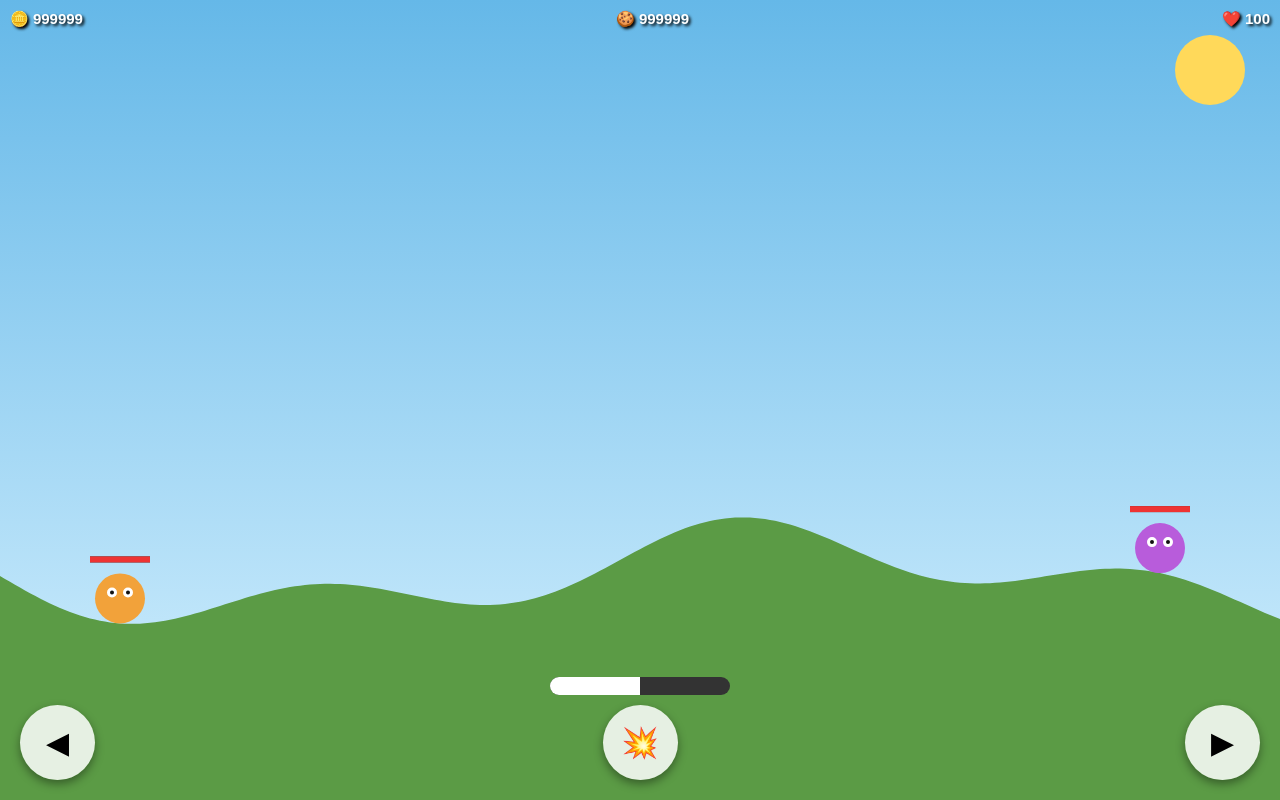
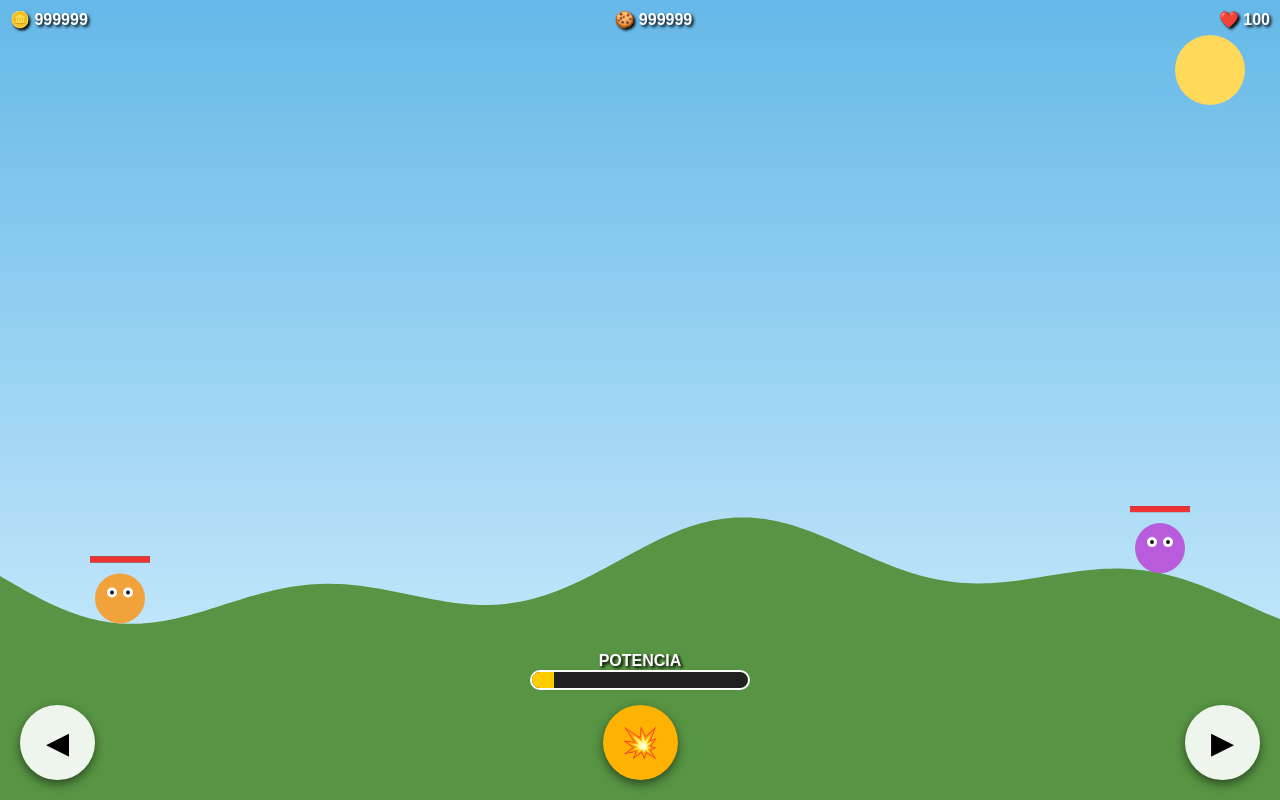
Before and after one commit to Sergio-66oakley/wild-ones-remake, a website: page index.html in a window 1280 px wide. Drawn offline with Linux system fonts and the light colour scheme.

Commit message:
Update index.html

```diff
--- a/index.html
+++ b/index.html
@@ -4,7 +4,7 @@
 <meta charset="UTF-8">
 <meta name="viewport" content="width=device-width, initial-scale=1.0, maximum-scale=1.0, user-scalable=no">
 
-  <title>Wild Ones Remake</title>
+<title>Wild Ones Remake - Beta 0.3</title>
 
 <style>
 * {
@@ -23,7 +23,6 @@
   width: 100vw;
   height: 100vh;
   display: block;
-      background: #87ceeb;
 }
 
 #hud {
@@ -35,9 +34,37 @@
   justify-content: space-between;
   color: white;
   font-weight: bold;
-      font-size: 15px;
-      text-shadow: 2px 2px 3px #000;
+  font-size: 16px;
+  text-shadow: 2px 2px 3px black;
   z-index: 10;
+}
+
+#power {
+  position: fixed;
+  bottom: 110px;
+  left: 50%;
+  transform: translateX(-50%);
+  width: 220px;
+  text-align: center;
+  color: white;
+  font-weight: bold;
+  text-shadow: 2px 2px 3px black;
+  z-index: 10;
+}
+
+#powerBar {
+  width: 100%;
+  height: 20px;
+  background: #222;
+  border: 2px solid white;
+  border-radius: 10px;
+  overflow: hidden;
+}
+
+#powerFill {
+  width: 10%;
+  height: 100%;
+  background: #ffcc00;
 }
 
 #controls {
@@ -52,36 +79,30 @@
 }
 
 button {
+  width: 75px;
+  height: 75px;
   border: 0;
   border-radius: 50%;
-      width: 75px;
-      height: 75px;
   font-size: 30px;
-      background: rgba(255,255,255,0.85);
-      box-shadow: 0 4px 10px rgba(0,0,0,0.4);
+  background: rgba(255,255,255,0.9);
+  box-shadow: 0 4px 10px rgba(0,0,0,0.5);
 }
 
-    #power {
-      position: fixed;
-      bottom: 105px;
-      left: 50%;
-      transform: translateX(-50%);
-      width: 180px;
-      z-index: 10;
+#fire {
+  background: #ffb300;
 }
 
-    #powerBar {
-      width: 100%;
-      height: 18px;
-      background: #333;
-      border-radius: 10px;
-      overflow: hidden;
-    }
-
-    #powerFill {
-      width: 50%;
-      height: 100%;
-      background: #fff;
+#message {
+  position: fixed;
+  top: 45%;
+  left: 50%;
+  transform: translate(-50%, -50%);
+  color: white;
+  font-size: 35px;
+  font-weight: bold;
+  text-shadow: 3px 3px 5px black;
+  display: none;
+  z-index: 20;
 }
 </style>
 </head>
@@ -97,6 +118,7 @@
 </div>
 
 <div id="power">
+  POTENCIA
   <div id="powerBar">
     <div id="powerFill"></div>
   </div>
@@ -108,7 +130,10 @@
   <button id="right">▶</button>
 </div>
 
+<div id="message"></div>
+
 <script>
+
 const canvas = document.getElementById("game");
 const ctx = canvas.getContext("2d");
 
@@ -138,7 +163,9 @@ const enemy = {
 
 let projectile = null;
 let direction = 1;
-let power = 0.5;
+
+let charging = false;
+let power = 0.1;
 
 function groundY(x) {
   return canvas.height * 0.72 +
@@ -147,7 +174,9 @@ function groundY(x) {
 }
 
 function drawGround() {
+
   ctx.beginPath();
+
   ctx.moveTo(0, canvas.height);
 
   for (let x = 0; x <= canvas.width; x += 5) {
@@ -155,20 +184,23 @@ function drawGround() {
   }
 
   ctx.lineTo(canvas.width, canvas.height);
+
   ctx.closePath();
 
-  ctx.fillStyle = "#5b9b45";
+  ctx.fillStyle = "#579443";
   ctx.fill();
 }
 
 function drawAnimal(x, y, bodyColor, health) {
+
   ctx.fillStyle = bodyColor;
 
   ctx.beginPath();
   ctx.arc(x, y, 25, 0, Math.PI * 2);
   ctx.fill();
 
-  ctx.fillStyle = "#fff";
+  // Ojos
+  ctx.fillStyle = "white";
 
   ctx.beginPath();
   ctx.arc(x - 8, y - 6, 5, 0, Math.PI * 2);
@@ -187,20 +219,55 @@ function drawAnimal(x, y, bodyColor, health) {
   ctx.fillRect(x - 30, y - 42, 60, 6);
 
   ctx.fillStyle = "#e33";
-  ctx.fillRect(x - 30, y - 42, 60 * (health / 100), 6);
+  ctx.fillRect(x - 30, y - 42, 60 * Math.max(0, health) / 100, 6);
+}
+
+function drawTrajectory() {
+
+  if (!charging || projectile) return;
+
+  const angle = -0.65;
+  const speed = 5 + power * 12;
+
+  let px = player.x + direction * 25;
+  let py = player.y - 10;
+
+  let vx = Math.cos(angle) * speed * direction;
+  let vy = Math.sin(angle) * speed;
+
+  ctx.fillStyle = "rgba(255,255,255,0.8)";
+
+  for (let i = 0; i < 25; i++) {
+
+    px += vx;
+    py += vy;
+    vy += 0.35;
+
+    ctx.beginPath();
+    ctx.arc(px, py, 3, 0, Math.PI * 2);
+    ctx.fill();
+  }
 }
 
 function update() {
+
   player.vy += 0.5;
+
   player.x += player.vx;
   player.y += player.vy;
 
-  if (player.x < 30) player.x = 30;
-  if (player.x > canvas.width - 30) player.x = canvas.width - 30;
+  if (player.x < 30) {
+    player.x = 30;
+  }
+
+  if (player.x > canvas.width - 30) {
+    player.x = canvas.width - 30;
+  }
 
   const ground = groundY(player.x);
 
   if (player.y + player.radius >= ground) {
+
     player.y = ground - player.radius;
     player.vy = 0;
   }
@@ -208,27 +275,55 @@ function update() {
   enemy.x = canvas.width - 120;
   enemy.y = groundY(enemy.x) - enemy.radius;
 
+  if (charging && !projectile) {
+
+    power += 0.012;
+
+    if (power > 1) {
+      power = 1;
+    }
+
+    document.getElementById("powerFill").style.width =
+      (power * 100) + "%";
+  }
+
   if (projectile) {
+
     projectile.vy += 0.35;
+
     projectile.x += projectile.vx;
     projectile.y += projectile.vy;
 
-    const enemyDistance = Math.hypot(
+    const distance = Math.hypot(
       projectile.x - enemy.x,
       projectile.y - enemy.y
     );
 
-    if (enemyDistance < 35) {
-      enemy.health -= 25;
+    if (distance < 40) {
+
+      const damage = Math.round(20 + power * 40);
+
+      enemy.health -= damage;
+
       projectile = null;
+
+      if (enemy.health <= 0) {
+
+        enemy.health = 0;
+
+        showMessage("¡VICTORIA!");
+      }
     }
 
     if (
       projectile &&
-      (projectile.x < 0 ||
-       projectile.x > canvas.width ||
-       projectile.y > canvas.height)
+      (
+        projectile.x < -50 ||
+        projectile.x > canvas.width + 50 ||
+        projectile.y > canvas.height + 100
+      )
     ) {
+
       projectile = null;
     }
   }
@@ -237,23 +332,48 @@ function update() {
 }
 
 function draw() {
-  ctx.clearRect(0, 0, canvas.width, canvas.height);
+
+  ctx.clearRect(
+    0,
+    0,
+    canvas.width,
+    canvas.height
+  );
 
   // Cielo
-  const gradient = ctx.createLinearGradient(
-    0, 0, 0, canvas.height
+  const gradient =
+    ctx.createLinearGradient(
+      0,
+      0,
+      0,
+      canvas.height
     );
 
   gradient.addColorStop(0, "#65b8e8");
   gradient.addColorStop(1, "#d8f2ff");
 
   ctx.fillStyle = gradient;
-  ctx.fillRect(0, 0, canvas.width, canvas.height);
+
+  ctx.fillRect(
+    0,
+    0,
+    canvas.width,
+    canvas.height
+  );
 
   // Sol
   ctx.fillStyle = "#ffd95a";
+
   ctx.beginPath();
-  ctx.arc(canvas.width - 70, 70, 35, 0, Math.PI * 2);
+
+  ctx.arc(
+    canvas.width - 70,
+    70,
+    35,
+    0,
+    Math.PI * 2
+  );
+
   ctx.fill();
 
   drawGround();
@@ -272,9 +392,14 @@ function draw() {
     enemy.health
   );
 
+  drawTrajectory();
+
   if (projectile) {
+
     ctx.fillStyle = "#333";
+
     ctx.beginPath();
+
     ctx.arc(
       projectile.x,
       projectile.y,
@@ -282,48 +407,119 @@ function draw() {
       0,
       Math.PI * 2
     );
+
     ctx.fill();
   }
 }
 
-function gameLoop() {
-  update();
-  draw();
-  requestAnimationFrame(gameLoop);
-}
+function moveLeft() {
 
-function moveLeft() {
   player.vx = -3;
   direction = -1;
 }
 
 function moveRight() {
+
   player.vx = 3;
   direction = 1;
 }
 
-function fire() {
+function startCharge(event) {
+
+  event.preventDefault();
+
   if (projectile) return;
+
+  charging = true;
+  power = 0.1;
+}
+
+function releaseFire(event) {
+
+  event.preventDefault();
+
+  if (!charging || projectile) return;
+
+  charging = false;
 
   const angle = -0.65;
 
+  const speed = 5 + power * 12;
+
   projectile = {
+
     x: player.x + direction * 25,
+
     y: player.y - 10,
-    vx: Math.cos(angle) * 8 * direction,
-    vy: Math.sin(angle) * 8
+
+    vx: Math.cos(angle) * speed * direction,
+
+    vy: Math.sin(angle) * speed
   };
+
+  document.getElementById("powerFill").style.width = "10%";
 }
 
-document.getElementById("left").addEventListener("touchstart", moveLeft);
-document.getElementById("right").addEventListener("touchstart", moveRight);
-document.getElementById("fire").addEventListener("touchstart", fire);
+function showMessage(text) {
 
-document.getElementById("left").addEventListener("mousedown", moveLeft);
-document.getElementById("right").addEventListener("mousedown", moveRight);
-document.getElementById("fire").addEventListener("mousedown", fire);
+  const message =
+    document.getElementById("message");
+
+  message.textContent = text;
+
+  message.style.display = "block";
+}
+
+document
+  .getElementById("left")
+  .addEventListener("touchstart", moveLeft);
+
+document
+  .getElementById("right")
+  .addEventListener("touchstart", moveRight);
+
+document
+  .getElementById("left")
+  .addEventListener("mousedown", moveLeft);
+
+document
+  .getElementById("right")
+  .addEventListener("mousedown", moveRight);
+
+const fireButton =
+  document.getElementById("fire");
+
+fireButton.addEventListener(
+  "touchstart",
+  startCharge
+);
+
+fireButton.addEventListener(
+  "touchend",
+  releaseFire
+);
+
+fireButton.addEventListener(
+  "mousedown",
+  startCharge
+);
+
+fireButton.addEventListener(
+  "mouseup",
+  releaseFire
+);
+
+function gameLoop() {
+
+  update();
+
+  draw();
+
+  requestAnimationFrame(gameLoop);
+}
 
 gameLoop();
+
 </script>
 
 </body>
```
Lines whose indentation alone changed are shown as unchanged.
